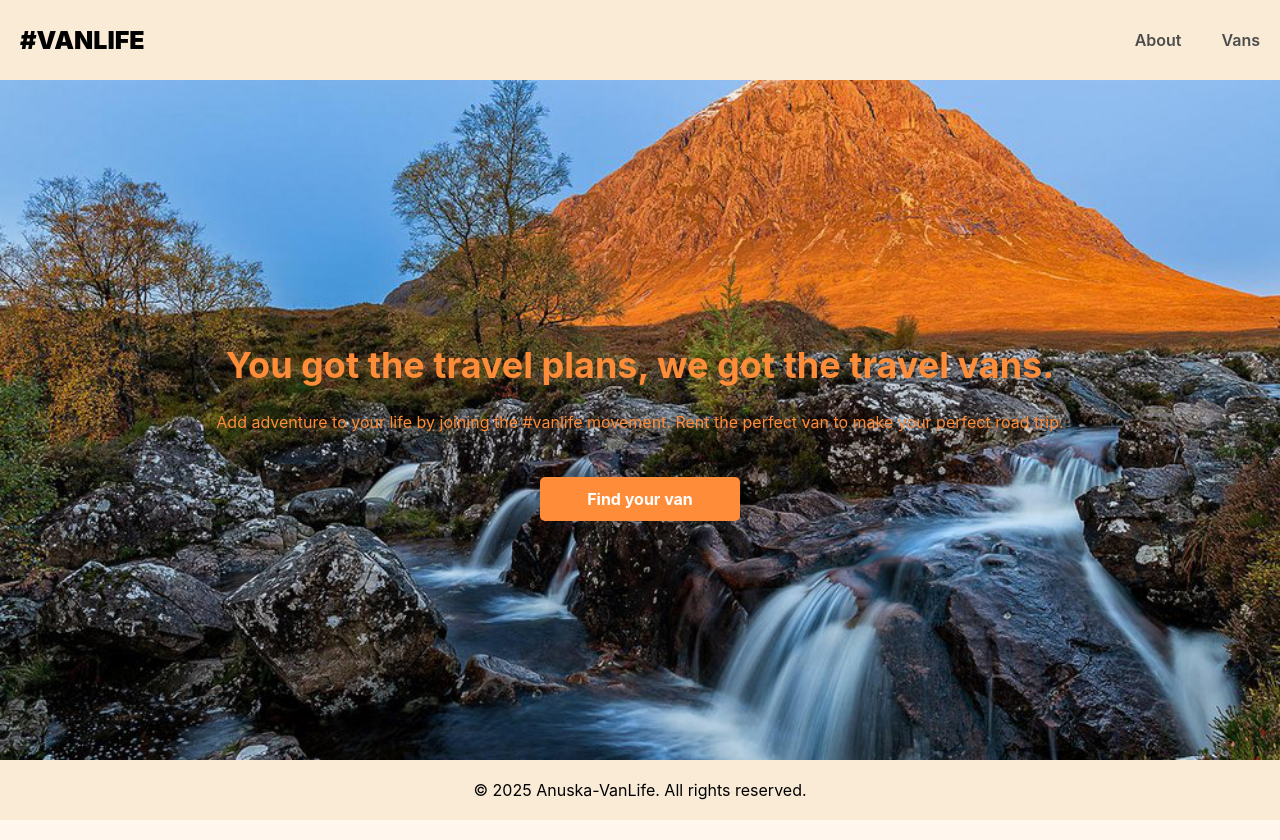
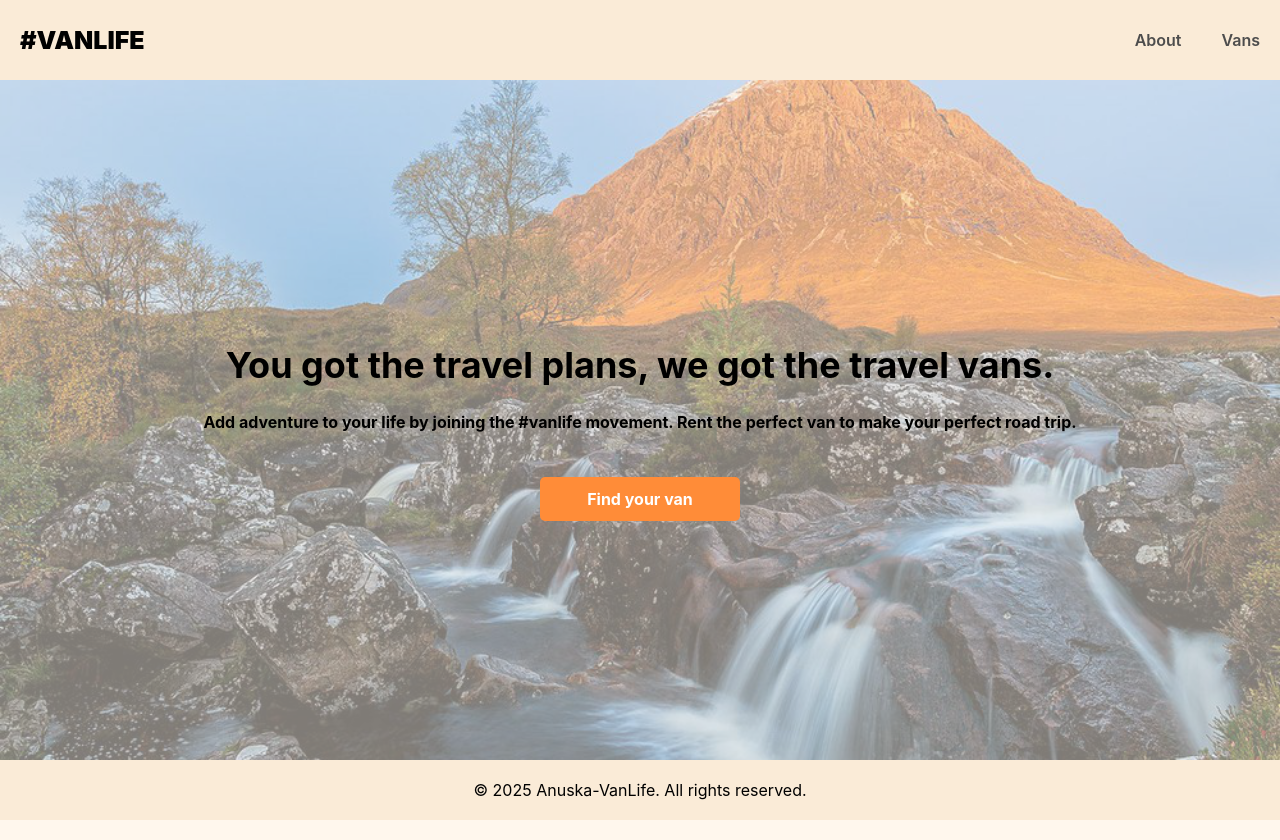
Before and after one commit to Anuska86/VanLife, a React (Vite) app in the folder van-life/: page / in a window 1280 px wide. Built offline with nearby package versions, Linux system fonts and the light colour scheme; what miragejs would draw is missing.

Commit message:
Update index.css

```diff
--- a/van-life/src/index.css
+++ b/van-life/src/index.css
@@ -78,6 +78,7 @@ header a:hover {
   height: 100%;
   object-fit: cover;
   z-index: 0;
+  opacity: 0.5;
 }
 .scottland-overlay {
   position: absolute;
@@ -93,13 +94,14 @@ header a:hover {
   z-index: 2;
   width: 100%;
   text-align: center;
+  font-weight: 700;
 }
 
 .home-container h1 {
   font-weight: 700;
   font-size: 2.25rem;
   line-height: 42px;
-  color: #ff8c38;
+  color: black;
 }
 
 .home-container img {
@@ -108,7 +110,7 @@ header a:hover {
 
 .home-container p {
   line-height: 24px;
-  color: #ff8c38;
+  color: black;
 }
 
 .home-container a {
```
